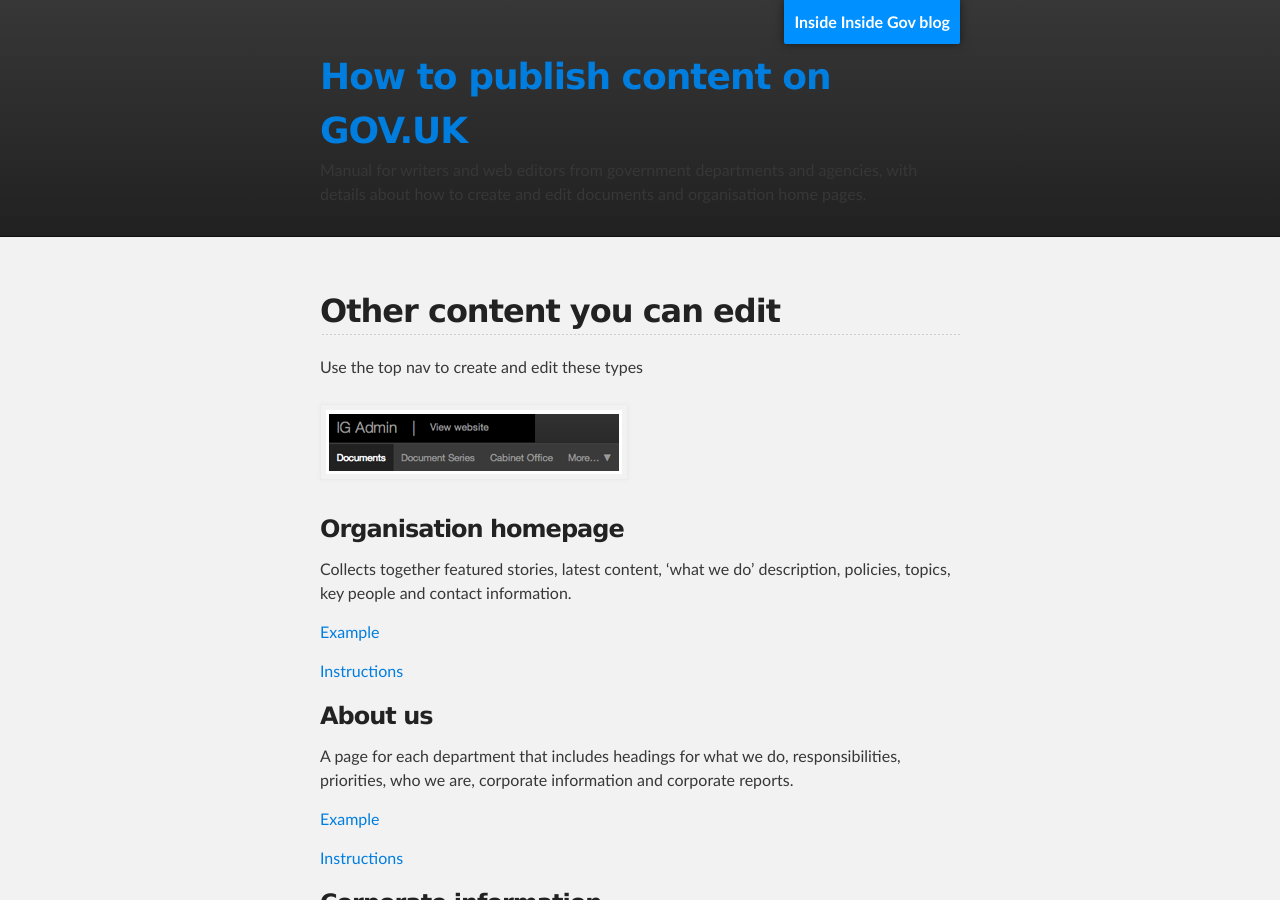
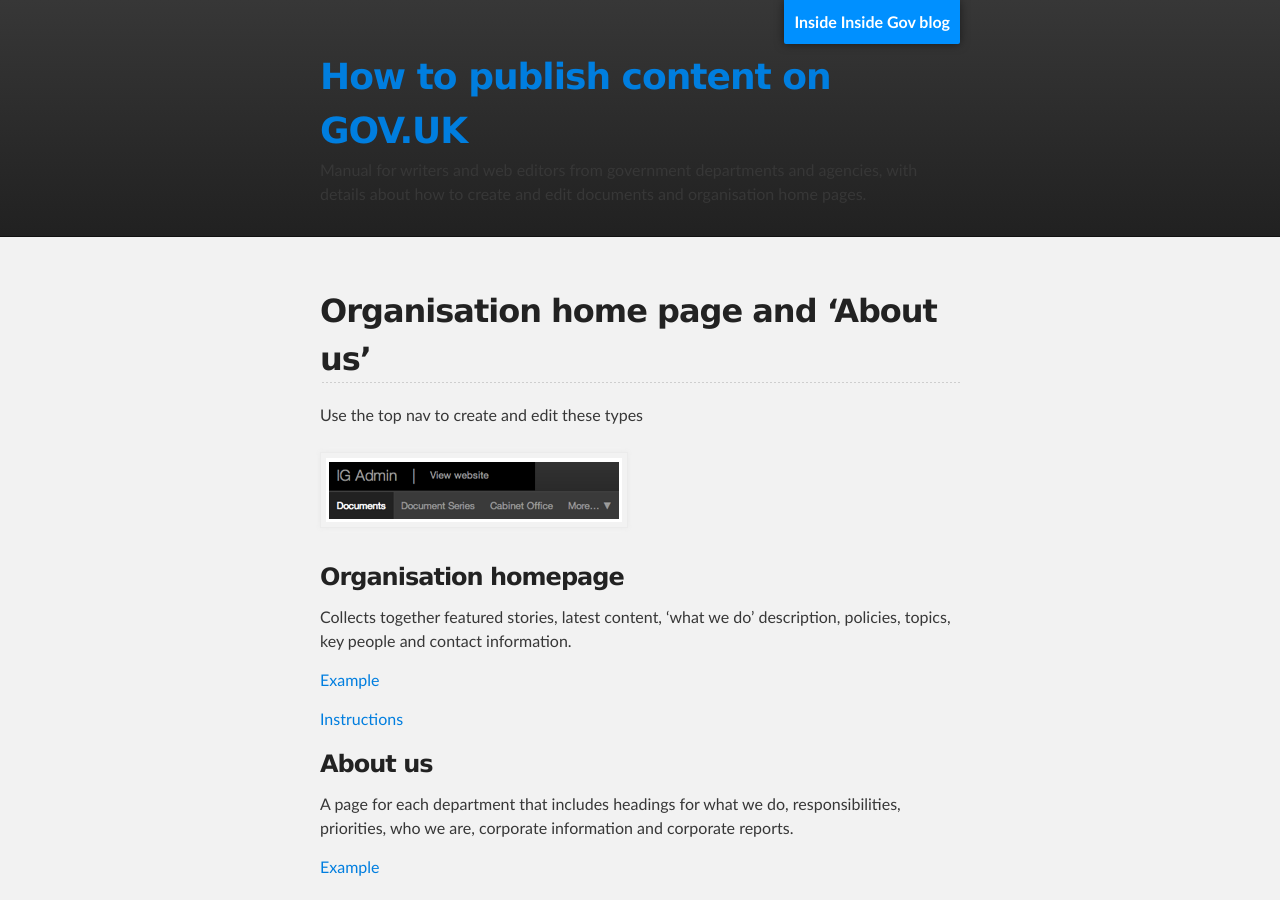
Before and after one commit to alphagov/inside-government-admin-guide, a Jekyll site: the page built from organisations-groups/you-can-edit.md, in a window 1280 px wide and 900 px high. Built offline with Jekyll 4.4.1, drawn with Linux system fonts in a browser that asks for light colours.

Commit message:
Update you-can-edit.md

```diff
--- a/organisations-groups/you-can-edit.md
+++ b/organisations-groups/you-can-edit.md
@@ -1,9 +1,9 @@
 ---
 layout: default
-title: Inside Government Admin Guide - You can edit
+title: How to publish content / Organisation home page and ‘About us’
 ---
 
-## Other content you can edit
+## Organisation home page and ‘About us’
 
 Use the top nav to create and edit these types
 
```
